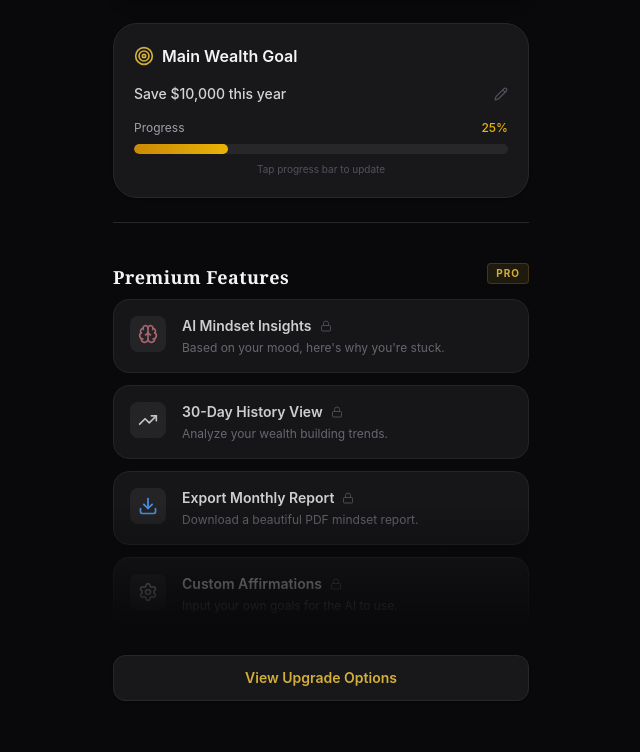
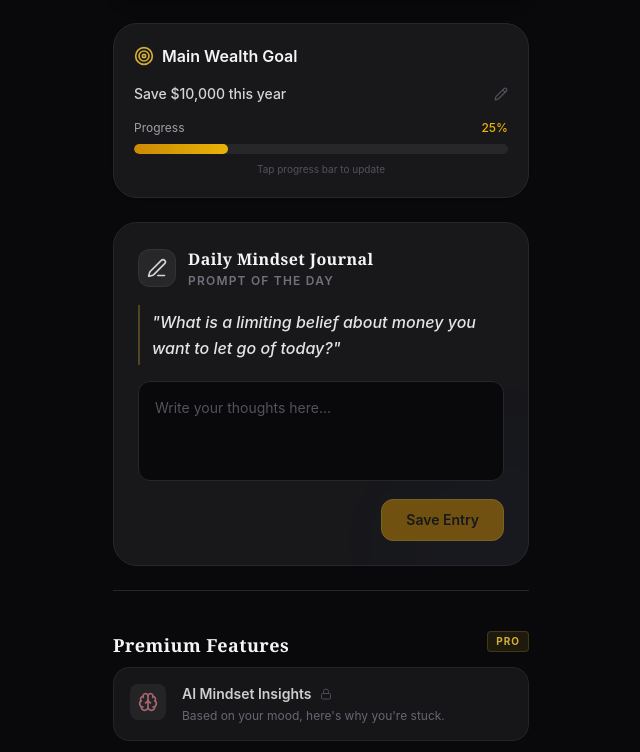
Before and after one commit to tiffanyr680-debug/wealth-tracker, a React (Vite) app: page / in a window 1280 px wide. Shown: the part 597-1349 px from the top of the page, without its empty margins (319-959 px from the left). Built offline with nearby package versions, Linux system fonts and the light colour scheme.

Commit message:
Add Daily Journal prompt feature for free tier engagement

```diff
--- a/src/App.jsx
+++ b/src/App.jsx
@@ -3,6 +3,7 @@ import Header from './components/Header';
 import DailyCheckIn from './components/DailyCheckIn';
 import AffirmationCard from './components/AffirmationCard';
 import GoalTracker from './components/GoalTracker';
+import DailyJournal from './components/DailyJournal';
 import StreakCounter from './components/StreakCounter';
 import PremiumLockedSection from './components/PremiumLockedSection';
 import ProModal from './components/ProModal';
@@ -27,6 +28,7 @@ function App() {
         <DailyCheckIn />
         <AffirmationCard />
         <GoalTracker />
+        <DailyJournal />
 
         <div className="pt-8 border-t border-zinc-800">
           <PremiumLockedSection onOpenPro={() => setIsProModalOpen(true)} isPro={isPro} />
--- /dev/null
+++ b/src/components/DailyJournal.jsx
@@ -0,0 +1,127 @@
+import { useState, useEffect } from 'react';
+import { useLocalStorage } from '../hooks/useLocalStorage';
+import { PenLine, CheckCircle2 } from 'lucide-react';
+
+const JOURNAL_PROMPTS = [
+    "What is a limiting belief about money you want to let go of today?",
+    "What is one financial win you had this week (no matter how small)?",
+    "Describe what true wealth feels like to you, not just in numbers.",
+    "If money were no object, how would you spend your time today?",
+    "What is a new skill you could learn that increases your earning value?",
+    "Who is someone you admire financially, and what habit can you copy from them?",
+    "What is one expense that no longer brings you joy?",
+    "What does your ideal bank account balance feel like to look at?",
+    "How can you add more value to others today?",
+    "Write down three things you are grateful for right now.",
+    "What is the best financial advice you've ever received?",
+    "If your income doubled tomorrow, what is the first thing you'd do?",
+    "How are you actively investing in your own growth right now?",
+    "What fear is currently holding you back from making more money?",
+    "Write a short thank-you letter to the money you currently have."
+];
+
+export default function DailyJournal() {
+    const todayStr = new Date().toISOString().split('T')[0];
+    const [journalEntries, setJournalEntries] = useLocalStorage('journalEntries', {});
+
+    // The entry for today specifically
+    const todayEntry = journalEntries[todayStr] || '';
+    const [entry, setEntry] = useState(todayEntry);
+    const [prompt, setPrompt] = useState("");
+    const [isSaved, setIsSaved] = useState(todayEntry.length > 0);
+    const [justSaved, setJustSaved] = useState(false);
+
+    useEffect(() => {
+        // Pick a prompt deterministically based on date so it stays the same all day
+        const dayOfYear = Math.floor((new Date() - new Date(new Date().getFullYear(), 0, 0)) / 1000 / 60 / 60 / 24);
+        setPrompt(JOURNAL_PROMPTS[dayOfYear % JOURNAL_PROMPTS.length]);
+
+        // Reset state if today's entry changes
+        setEntry(journalEntries[todayStr] || '');
+        setIsSaved((journalEntries[todayStr] || '').length > 0);
+    }, [todayStr, journalEntries]);
+
+    const handleSave = () => {
+        if (!entry.trim()) return;
+
+        // Vibrate for haptic feedback
+        if (typeof window !== 'undefined' && window.navigator && window.navigator.vibrate) {
+            window.navigator.vibrate(50);
+        }
+
+        // Save to local storage dictionary keyed by date
+        setJournalEntries({
+            ...journalEntries,
+            [todayStr]: entry.trim()
+        });
+
+        setIsSaved(true);
+        setJustSaved(true);
+
+        // Show the green checkmark animation briefly
+        setTimeout(() => {
+            setJustSaved(false);
+        }, 2000);
+    };
+
+    return (
+        <div className="bg-zinc-900 border border-zinc-800 rounded-3xl p-6 relative overflow-hidden group">
+            {/* Subtle background element */}
+            <div className="absolute -bottom-10 -right-10 w-32 h-32 bg-blue-500/5 rounded-full blur-3xl"></div>
+
+            <div className="flex items-center gap-3 mb-4 relative z-10">
+                <div className="p-2 bg-zinc-800 rounded-xl border border-zinc-700/50">
+                    <PenLine className="w-5 h-5 text-zinc-300" />
+                </div>
+                <div>
+                    <h3 className="text-zinc-100 font-bold font-serif tracking-wide">Daily Mindset Journal</h3>
+                    <p className="text-xs text-zinc-500 uppercase tracking-widest font-semibold mt-0.5">Prompt of the Day</p>
+                </div>
+            </div>
+
+            <div className="mb-4">
+                <p className="text-zinc-200 font-medium leading-relaxed italic border-l-2 border-gold-500/30 pl-3 py-1">
+                    "{prompt}"
+                </p>
+            </div>
+
+            <div className="relative z-10">
+                <textarea
+                    value={entry}
+                    onChange={(e) => {
+                        setEntry(e.target.value);
+                        if (isSaved && e.target.value !== todayEntry) {
+                            setIsSaved(false); // They are editing an already saved entry
+                        }
+                    }}
+                    placeholder="Write your thoughts here..."
+                    className="w-full bg-zinc-950 border border-zinc-800 text-zinc-300 rounded-xl p-4 min-h-[100px] text-sm focus:outline-none focus:border-gold-500/50 transition-colors resize-none placeholder:text-zinc-600"
+                />
+
+                <div className="mt-3 flex justify-end">
+                    <button
+                        onClick={handleSave}
+                        disabled={!entry.trim() || isSaved}
+                        className={`flex items-center gap-2 px-6 py-2.5 rounded-xl font-semibold text-sm transition-all duration-300 ${isSaved && !justSaved
+                                ? 'bg-zinc-800 text-zinc-500 border border-zinc-700'
+                                : justSaved
+                                    ? 'bg-green-500/20 text-green-400 border border-green-500/30'
+                                    : 'bg-gold-600 text-zinc-900 border border-gold-500 hover:bg-gold-500'
+                            } disabled:opacity-50 disabled:cursor-not-allowed`}
+                    >
+                        {justSaved ? (
+                            <>
+                                <CheckCircle2 className="w-4 h-4" />
+                                Saved!
+                            </>
+                        ) : isSaved ? (
+                            'Saved for Today'
+                        ) : (
+                            'Save Entry'
+                        )}
+                    </button>
+                </div>
+            </div>
+        </div>
+    );
+}
```
